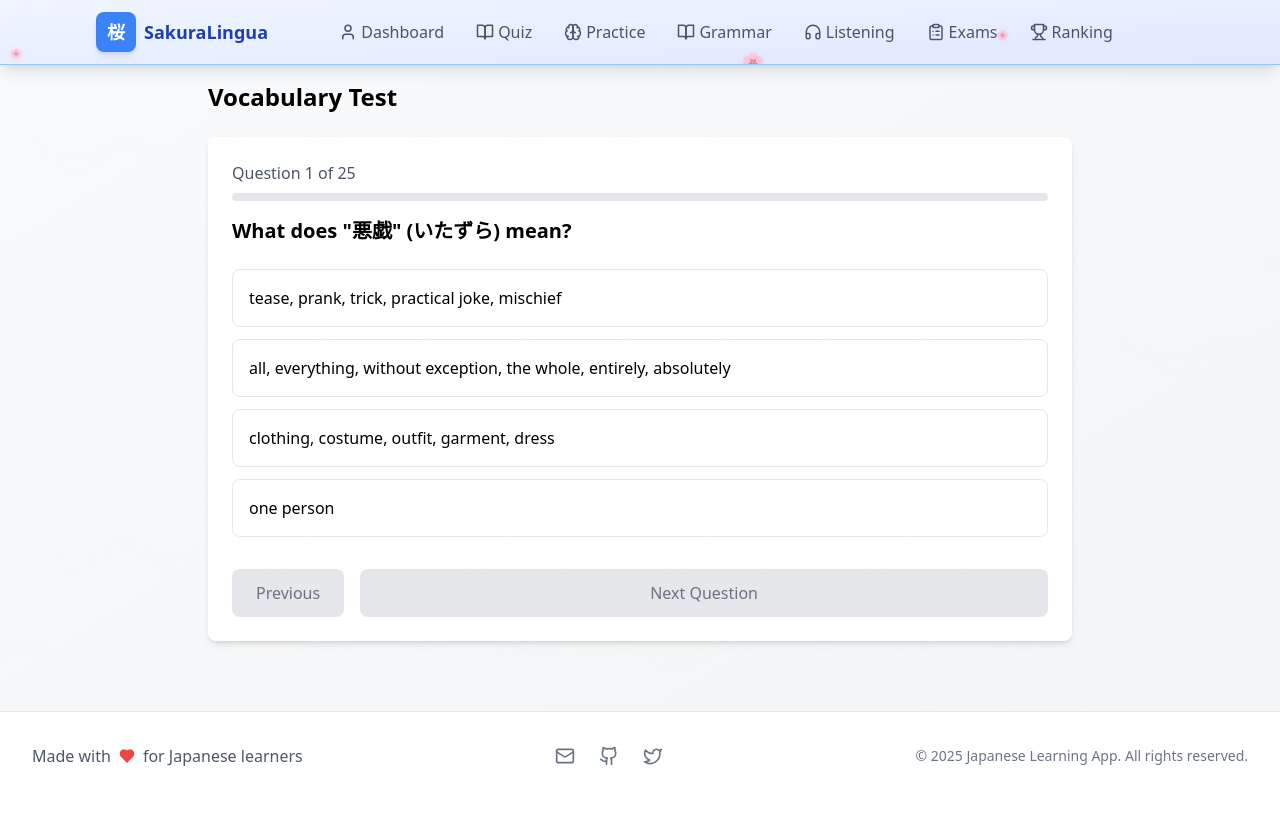
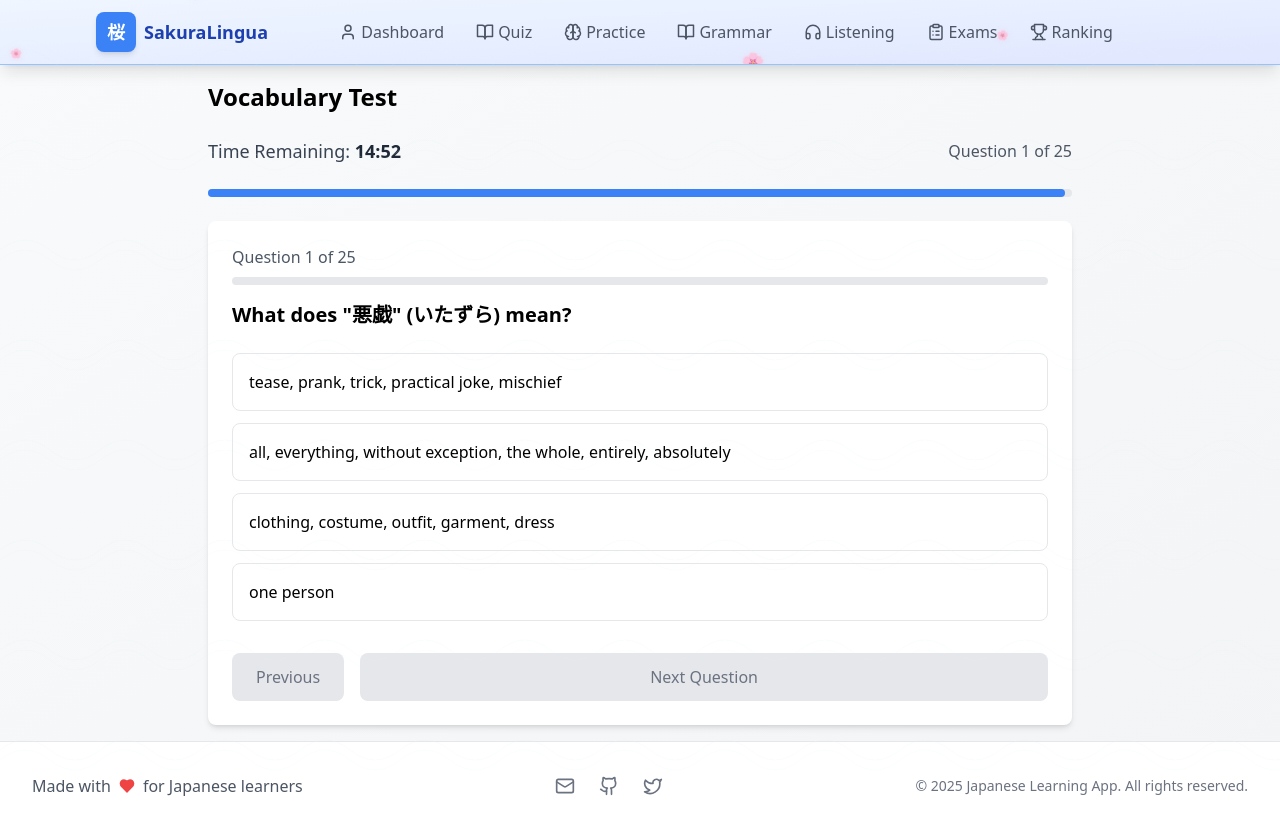
Before and after one commit to Shaikmymoon777/KAIDAN-QUIZ, a React (Vite) app: page /exam in a window 1280 px wide. Both pictures are taken after typing "Sample", "Sample123" into the empty fields and a click on the button "Create an account". Before the commit the page ends 800 px from the top, so only its background shows below. Built offline with nearby package versions, Linux system fonts and the light colour scheme.

Commit message:
Exam Updated5

```diff
--- a/src/pages/exam.tsx
+++ b/src/pages/exam.tsx
@@ -64,6 +64,7 @@ const prepareVocabularyQuestions = (vocabData: VocabularyItem[], count: number =
 };
 
 const QUESTION_COUNT = 25;
+const EXAM_DURATION = 15 * 60 * 1000; // 15 minutes in milliseconds
 
 const Exam: React.FC = () => {
   const [] = useState<ExamSection>('vocabulary');
@@ -81,6 +82,8 @@ const Exam: React.FC = () => {
   const [username, setUsername] = useState('');
   const [password, setPassword] = useState('');
   const [showRegister, setShowRegister] = useState(false);
+  const [timeLeft, setTimeLeft] = useState(EXAM_DURATION);
+  const [examStarted, setExamStarted] = useState(false);
 
   useEffect(() => {
     const storedUser = localStorage.getItem('username');
@@ -161,6 +164,7 @@ const Exam: React.FC = () => {
       setListeningQuestions([]);
       setSpeakingQuestions([]);
       setIsLoading(false);
+      setExamStarted(true); // Start the timer when questions are loaded
     } catch (error) {
       console.error('Error loading questions:', error);
       setError(error instanceof Error ? error.message : 'Failed to load questions. Please try again later.');
@@ -168,10 +172,43 @@ const Exam: React.FC = () => {
     }
   };
 
+  // Timer effect
   useEffect(() => {
-    loadQuestions();
-  }, []);
+    if (!examStarted || examCompleted) return;
 
+    const timer = setInterval(() => {
+      setTimeLeft(prevTime => {
+        if (prevTime <= 1000) {
+          clearInterval(timer);
+          handleTimeUp();
+          return 0;
+        }
+        return prevTime - 1000;
+      });
+    }, 1000);
+
+    return () => clearInterval(timer);
+  }, [examStarted, examCompleted]);
+
+  // Handle time up
+  const handleTimeUp = () => {
+    setExamCompleted(true);
+    // Submit the exam with current answers
+    const currentScore = userAnswers.filter(answer => answer.correct).length;
+    setScore(currentScore);
+
+    // Send email with results
+    sendResultsEmail(currentScore);
+  };
+
+  // Function to format time
+  const formatTime = (ms: number) => {
+    const minutes = Math.floor(ms / 60000);
+    const seconds = Math.floor((ms % 60000) / 1000);
+    return `${minutes.toString().padStart(2, '0')}:${seconds.toString().padStart(2, '0')}`;
+  };
+
+  // Modified handleSubmit to use the sendResultsEmail function
   const handleSubmit = async () => {
     if (selectedAnswer === null) {
       setError('Please select an answer before submitting.');
@@ -213,7 +250,12 @@ const Exam: React.FC = () => {
     } else {
       // Exam completed
       setExamCompleted(true);
+      sendResultsEmail(newScore);
+    }
+  };
 
+  // Function to send results email
+  const sendResultsEmail = async (finalScore: number) => {
     try {
       // Prepare email template parameters with more details
       const templateParams = {
@@ -223,14 +265,15 @@ const Exam: React.FC = () => {
         reply_to: username ? username + '@example.com' : 'noreply@japaneselearningapp.com',
         subject: `Vocabulary Test Results - ${new Date().toLocaleDateString()}`,
         message: `A user has completed the vocabulary test with the following results:\n\n` +
-                  `Score: ${newScore} out of ${questions.length} (${((newScore / questions.length) * 100).toFixed(1)}%)\n` +
+                `Score: ${finalScore} out of ${questions.length} (${((finalScore / questions.length) * 100).toFixed(1)}%)\n` +
+                `Time Taken: ${formatTime(EXAM_DURATION - timeLeft)}\n` +
                 `Date: ${new Date().toLocaleString()}\n` +
                 `User: ${username || 'Guest'}\n\n` +
                 `Test Details:\n` +
                 `- Total Questions: ${questions.length}\n` +
-                  `- Correct Answers: ${newScore}\n` +
-                  `- Incorrect Answers: ${questions.length - newScore}\n` +
-                  `- Success Rate: ${((newScore / questions.length) * 100).toFixed(1)}%\n\n` +
+                `- Correct Answers: ${finalScore}\n` +
+                `- Incorrect Answers: ${questions.length - finalScore}\n` +
+                `- Success Rate: ${((finalScore / questions.length) * 100).toFixed(1)}%\n\n` +
                 '---\n' +
                 'This is an automated message from the Japanese Learning App.'
       };
@@ -249,16 +292,89 @@ const Exam: React.FC = () => {
       // Consider showing a non-intrusive message to the user
       // that the results couldn't be sent but were saved locally
     }
+  };
+
+  useEffect(() => {
+    loadQuestions();
+  }, []);
+
+  useEffect(() => {
+    if (!examStarted || examCompleted) return;
+
+    // Prevent right-click
+    const handleContextMenu = (e: MouseEvent) => {
+      e.preventDefault();
+      return false;
+    };
+
+    // Prevent keyboard shortcuts
+    const handleKeyDown = (e: KeyboardEvent) => {
+      // Disable F12, Ctrl+Shift+I, Ctrl+Shift+J, Ctrl+U, Ctrl+S, Ctrl+P
+      if (
+        e.key === 'F12' ||
+        (e.ctrlKey && e.shiftKey && (e.key === 'I' || e.key === 'i' || e.key === 'J' || e.key === 'j')) ||
+        (e.ctrlKey && (e.key === 'U' || e.key === 'u' || e.key === 'S' || e.key === 's' || e.key === 'P' || e.key === 'p' || e.key === 'c' || e.key === 'C'))
+      ) {
+        e.preventDefault();
+        return false;
       }
     };
 
-  const handlePrevious = () => {
-    if (currentQuestionIndex > 0) {
-      setCurrentQuestionIndex(prev => prev - 1);
-      // Restore the previously selected answer if it exists
-      const prevAnswer = userAnswers[currentQuestionIndex - 1];
-      setSelectedAnswer(prevAnswer?.selected ?? null);
-    }
+    // Prevent text selection
+    const handleSelectStart = (e: Event) => {
+      e.preventDefault();
+      return false;
+    };
+
+    // Prevent drag and drop
+    const handleDragStart = (e: DragEvent) => {
+      e.preventDefault();
+      return false;
+    };
+
+    // Add event listeners
+    document.addEventListener('contextmenu', handleContextMenu);
+    document.addEventListener('keydown', handleKeyDown);
+    document.addEventListener('selectstart', handleSelectStart);
+    document.addEventListener('dragstart', handleDragStart);
+
+    // Cleanup function
+    return () => {
+      document.removeEventListener('contextmenu', handleContextMenu);
+      document.removeEventListener('keydown', handleKeyDown);
+      document.removeEventListener('selectstart', handleSelectStart);
+      document.removeEventListener('dragstart', handleDragStart);
+    };
+  }, [examStarted, examCompleted]);
+
+  useEffect(() => {
+    if (!examStarted || examCompleted) return;
+
+    const handleBeforeUnload = (e: BeforeUnloadEvent) => {
+      const message = 'Are you sure you want to leave? The exam will be submitted automatically if you leave this page.';
+      e.preventDefault();
+      e.returnValue = message; // For Chrome
+      return message; // For other browsers
+    };
+
+    window.addEventListener('beforeunload', handleBeforeUnload);
+
+    return () => {
+      window.removeEventListener('beforeunload', handleBeforeUnload);
+    };
+  }, [examStarted, examCompleted]);
+
+  const preventCopyStyle: React.CSSProperties = {
+    userSelect: 'none',
+    WebkitUserSelect: 'none',
+    msUserSelect: 'none',
+    MozUserSelect: 'none',
+    WebkitTouchCallout: 'none',
+  };
+
+  const containerStyle: React.CSSProperties = {
+    ...preventCopyStyle,
+    pointerEvents: 'auto',
   };
 
   const renderQuestion = () => {
@@ -306,6 +422,27 @@ const Exam: React.FC = () => {
 
     return (
       <div className="space-y-6">
+        <div className="flex justify-between items-center mb-4">
+          <div className="text-lg font-medium text-gray-700">
+            Time Remaining: <span className={`font-bold ${timeLeft < 60000 ? 'text-red-600' : 'text-gray-800'}`}>
+              {formatTime(timeLeft)}
+            </span>
+          </div>
+          <div className="text-gray-600">
+            Question {currentQuestionIndex + 1} of {questions.length}
+          </div>
+        </div>
+
+        <div className="w-full bg-gray-200 h-2 rounded-full mb-6">
+          <div
+            className="h-full rounded-full transition-all duration-1000 ease-linear"
+            style={{
+              width: `${(timeLeft / EXAM_DURATION) * 100}%`,
+              backgroundColor: timeLeft < 60000 ? '#dc2626' : '#3b82f6' // Red if less than 1 minute left, else blue
+            }}
+          />
+        </div>
+
         <div className="bg-white p-6 rounded-lg shadow-md">
           <div className="mb-4">
             <span className="text-gray-600">
@@ -365,6 +502,15 @@ const Exam: React.FC = () => {
         </div>
       </div>
     );
+  };
+
+  const handlePrevious = () => {
+    if (currentQuestionIndex > 0) {
+      setCurrentQuestionIndex(prev => prev - 1);
+      // Restore the previously selected answer if it exists
+      const prevAnswer = userAnswers[currentQuestionIndex - 1];
+      setSelectedAnswer(prevAnswer?.selected ?? null);
+    }
   };
 
   if (!loggedIn && !showRegister) {
@@ -501,7 +647,7 @@ const Exam: React.FC = () => {
   }
 
   return (
-    <div className="max-w-4xl mx-auto p-4">
+    <div className="max-w-4xl mx-auto p-4" style={containerStyle}>
       <h1 className="text-2xl font-bold mb-6">Vocabulary Test</h1>
       {renderQuestion()}
     </div>
```
Lines whose indentation alone changed are shown as unchanged.
